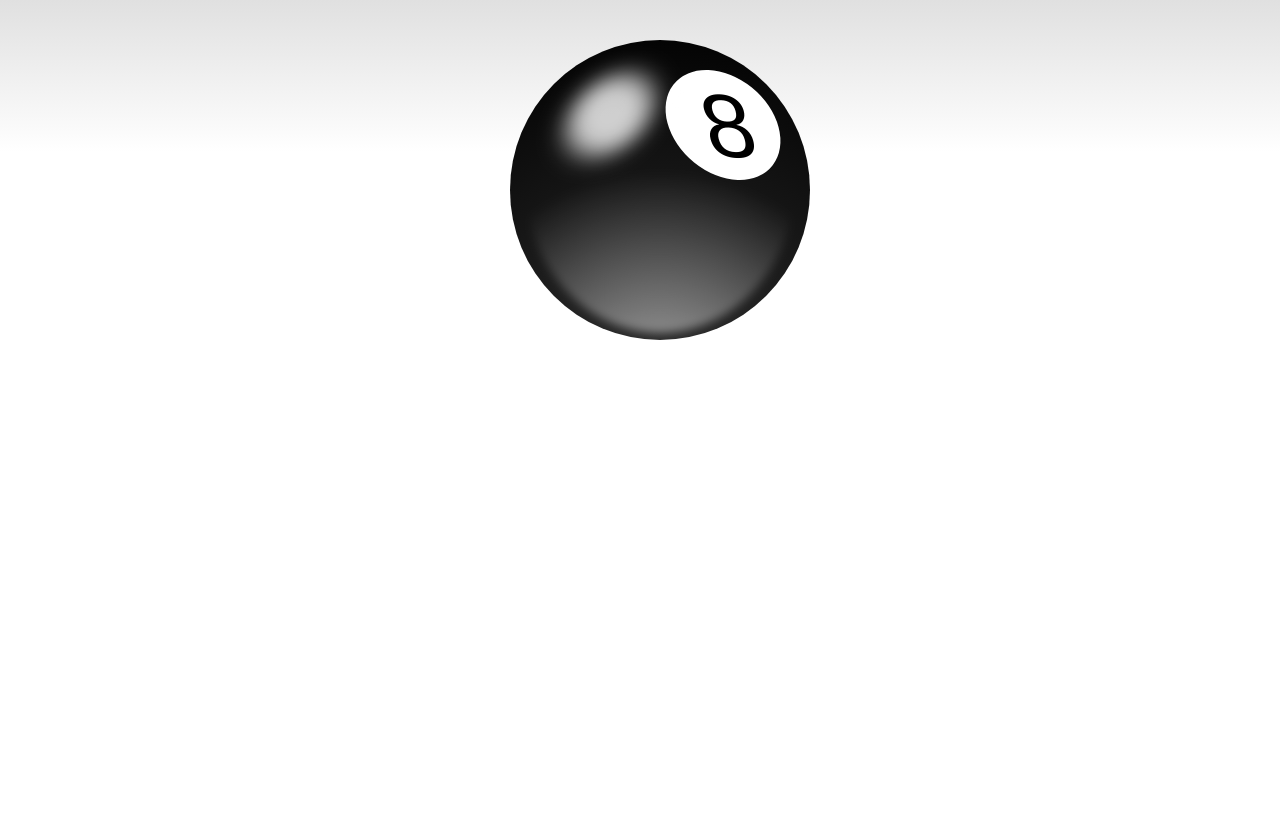
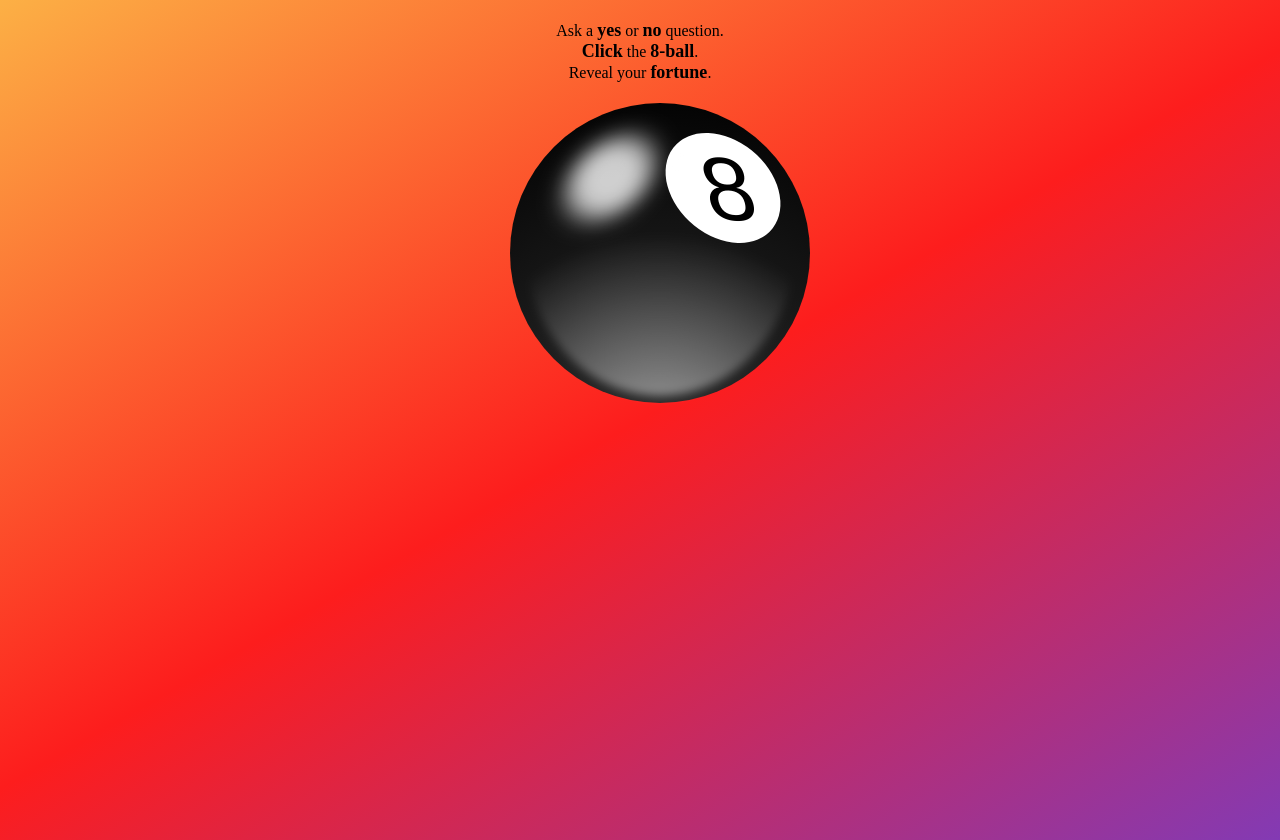
Before and after one commit to Trevor-Rezac/Magic-8-Ball, a plain HTML site: page index.html in a window 1280 px wide. Before the commit the page ends 800 px from the top, so only its background shows below. Drawn offline with Linux system fonts and the light colour scheme.

Commit message:
added instructions via header, and a gradient background color

```diff
--- a/index.html
+++ b/index.html
@@ -8,7 +8,11 @@
   <title>Magic 8 Ball</title>
 </head>
 <body>
-
+  <header>
+    <p>Ask a <span>yes</span> or <span>no</span> question.</p>
+    <p><span>Click</span> the <span>8-ball</span>.</p>
+    <p>Reveal your <span>fortune</span>.</p>
+  </header>
   <section class="stage">
     <figure class="ball">
       <span class="shadow"></span>
--- a/style.css
+++ b/style.css
@@ -6,11 +6,24 @@
 
 body {
   width: 300px;
+  height: 100vh;
   margin: 20px auto;
-  background: linear-gradient(to bottom, rgba(100, 100, 100, 0.2) 0%, rgba(255, 255, 255, 0.5) 40%, #ffffff 100%);
+  background: rgb(131,58,180);
+  background: linear-gradient(330deg, rgba(131,58,180,1) 0%, rgba(253,29,29,1) 50%, rgba(252,176,69,1) 100%);
   background-repeat: no-repeat;
+
 }
 
+header {
+  display: flex;
+  flex-direction: column;
+  align-items: center;
+}
+header span {
+  font-weight: bold;
+  font-size: large;
+  align-items: center;
+}
 .stage {
   height: 300px;
   width: 300px;
```
